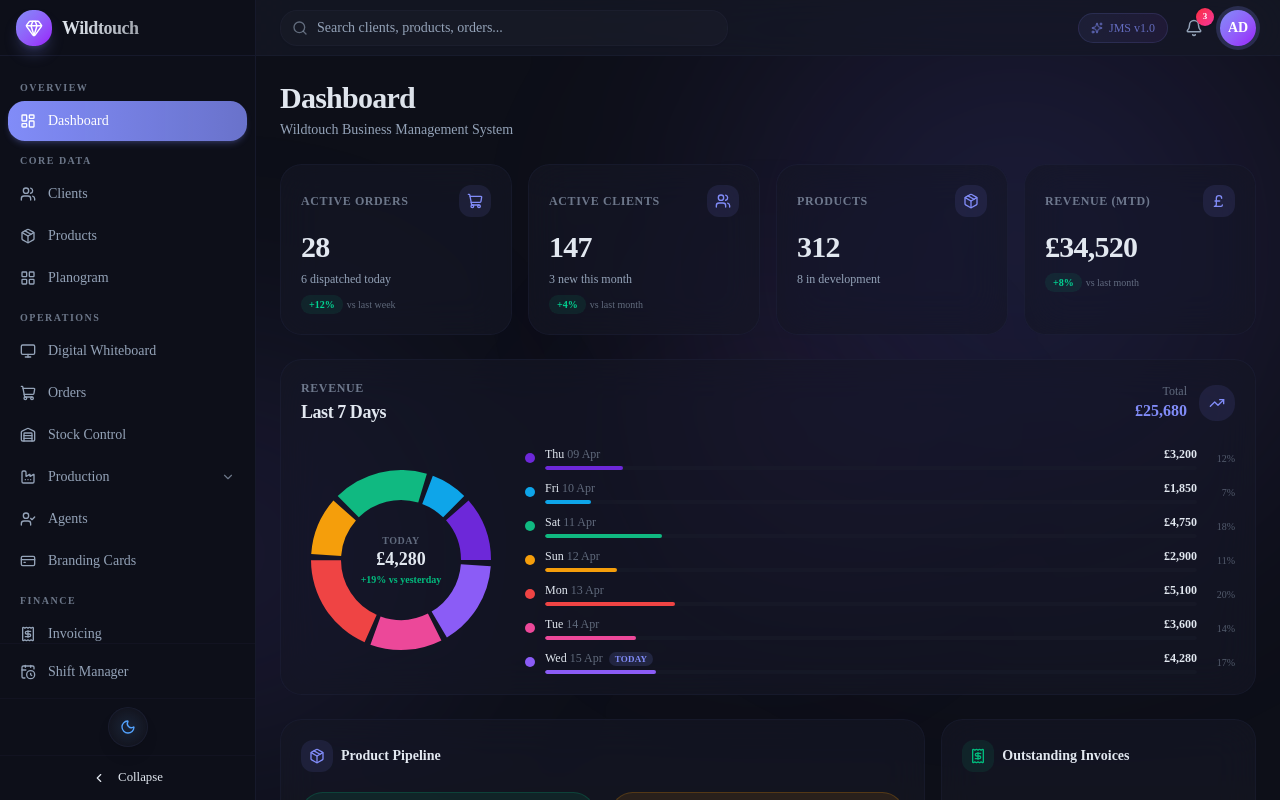
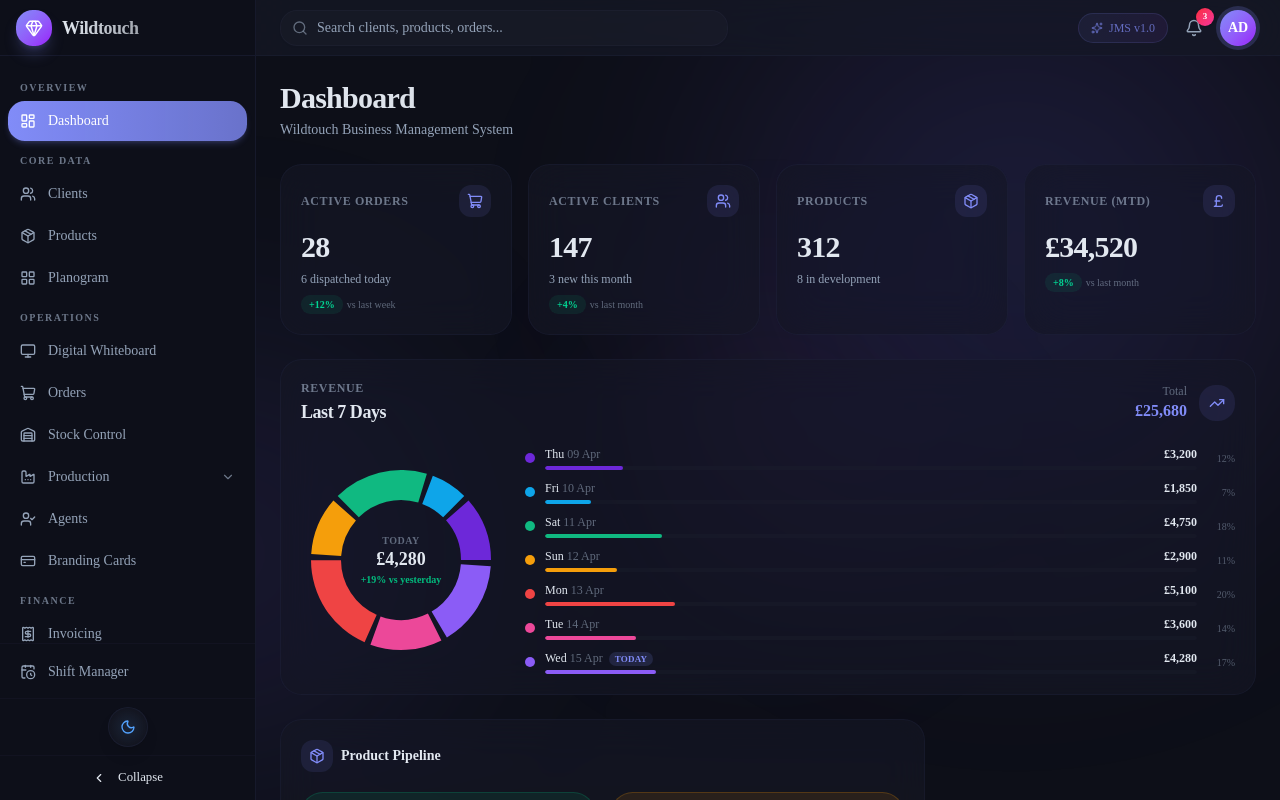
Before and after one commit to ArifinRafi/Wildtouch-JMS, a Next.js app: page /dashboard in a window 1280 px wide. Shown: the top 800 px of the page. Built offline with nearby package versions, Linux system fonts and the light colour scheme.

Commit message:
remove outstanding invoices from dashboard
Co-Authored-By: Claude Opus 4.6 (1M context) <noreply@anthropic.com>

```diff
--- a/src/app/(dashboard)/dashboard/page.tsx
+++ b/src/app/(dashboard)/dashboard/page.tsx
@@ -10,7 +10,6 @@ import {
 import { StatCard } from "@/components/dashboard/stat-card";
 import { OrdersToday } from "@/components/dashboard/orders-today";
 import { StockAlerts } from "@/components/dashboard/stock-alerts";
-import { OutstandingInvoices } from "@/components/dashboard/outstanding-invoices";
 import { SeasonalReminders } from "@/components/dashboard/seasonal-reminders";
 import { BrandingCardAlerts } from "@/components/dashboard/branding-card-alerts";
 import { RevenueChart } from "@/components/dashboard/revenue-chart";
@@ -72,7 +71,6 @@ export default function DashboardPage() {
       {/* Main Dashboard Panels */}
       <div className="grid gap-4 grid-cols-1 lg:grid-cols-3">
         <OrdersToday />
-        <OutstandingInvoices />
       </div>
 
       <div className="grid gap-4 grid-cols-1 md:grid-cols-2 lg:grid-cols-3">
```
